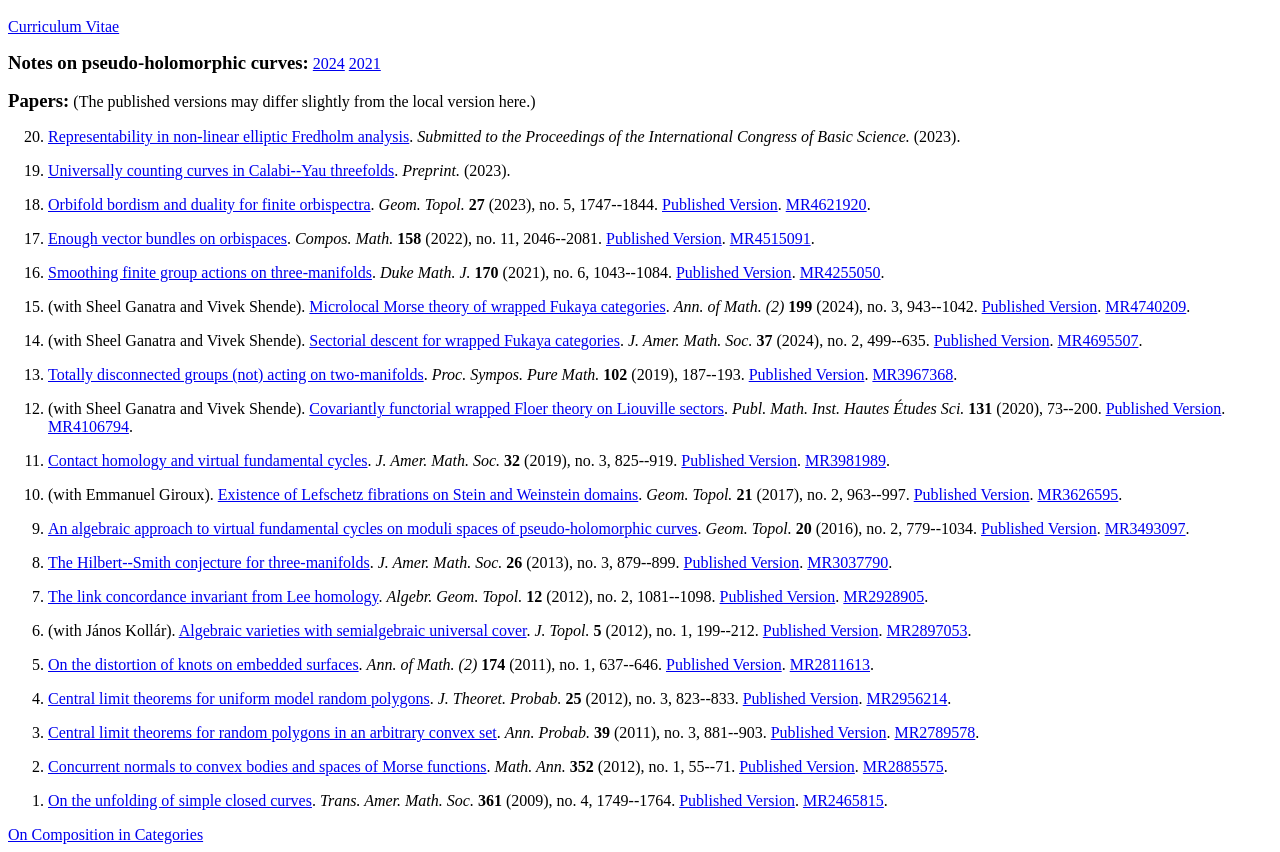
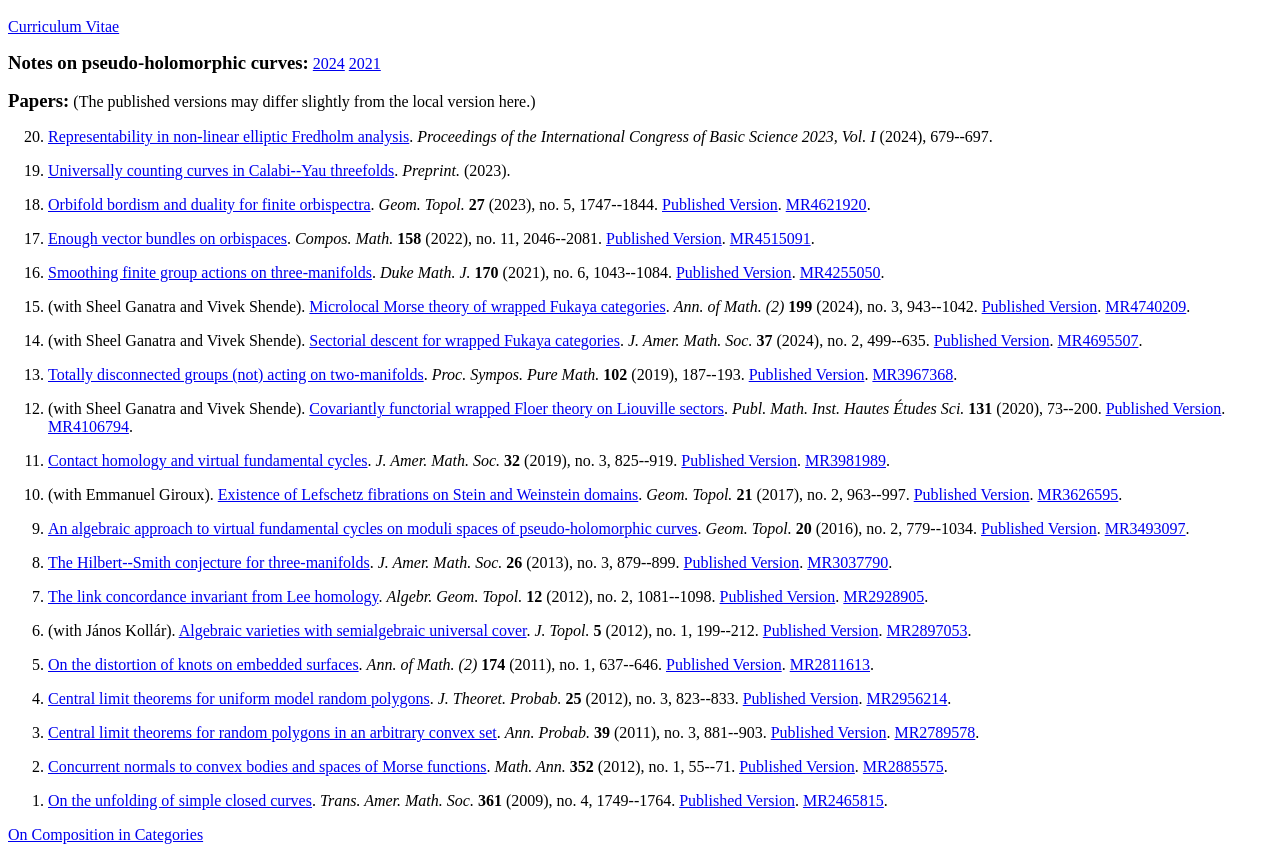
Before and after one commit to johnvpardon/johnvpardon.github.io, a plain HTML site: page index.html in a window 1280 px wide. Shown: the part 47-899 px from the top of the page. Drawn offline with Linux system fonts and the light colour scheme.

Commit message:
add publication information

```diff
--- a/index.html
+++ b/index.html
@@ -31,7 +31,7 @@
 <p><span style="font-size:1.17em;font-weight:bold;">Papers:</span>  (The published versions may differ slightly from the local version here.)</p>
 
 <ol>
-<p><li value="20"><a href="manuscripts/20_nonlinear.pdf">Representability in non-linear elliptic Fredholm analysis</a>. <EM>Submitted to the Proceedings of the International Congress of Basic Science.</EM> (2023).</li value></p>
+<p><li value="20"><a href="manuscripts/20_nonlinear.pdf">Representability in non-linear elliptic Fredholm analysis</a>. <EM>Proceedings of the International Congress of Basic Science 2023, Vol. I</EM> (2024), 679--697.</li value></p>
 <p><li value="19"><a href="manuscripts/19_mnopcy.pdf">Universally counting curves in Calabi--Yau threefolds</a>. <EM>Preprint.</EM> (2023).</li value></p>
 <p><li value="18"><a href="manuscripts/18_ptorbifold.pdf">Orbifold bordism and duality for finite orbispectra</a>. <EM>Geom. Topol.</EM> <STRONG>27</STRONG> (2023), no. 5, 1747--1844. <a href="https://doi.org/10.2140/gt.2023.27.1747">Published Version</a>. <a href="http://www.ams.org/mathscinet-getitem?mr=4621920">MR4621920</a>.</li value></p>
 <p><li value="17"><a href="manuscripts/17_orbibundle.pdf">Enough vector bundles on orbispaces</a>. <EM>Compos. Math.</EM> <STRONG>158</STRONG> (2022), no. 11, 2046--2081. <a href="https://doi.org/10.1112/s0010437x22007783">Published Version</a>. <a href="http://www.ams.org/mathscinet-getitem?mr=4515091">MR4515091</a>.</li value></p>
```
Also changed, not shown: 2 other files.
